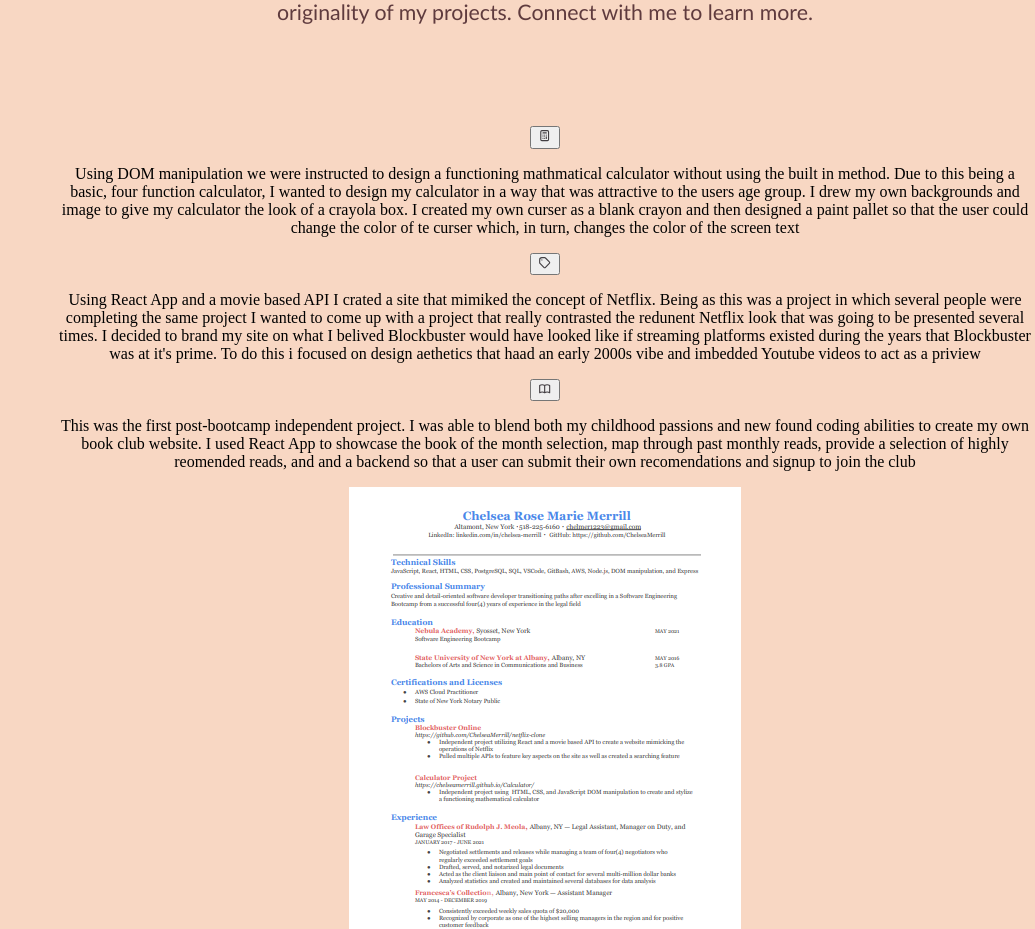
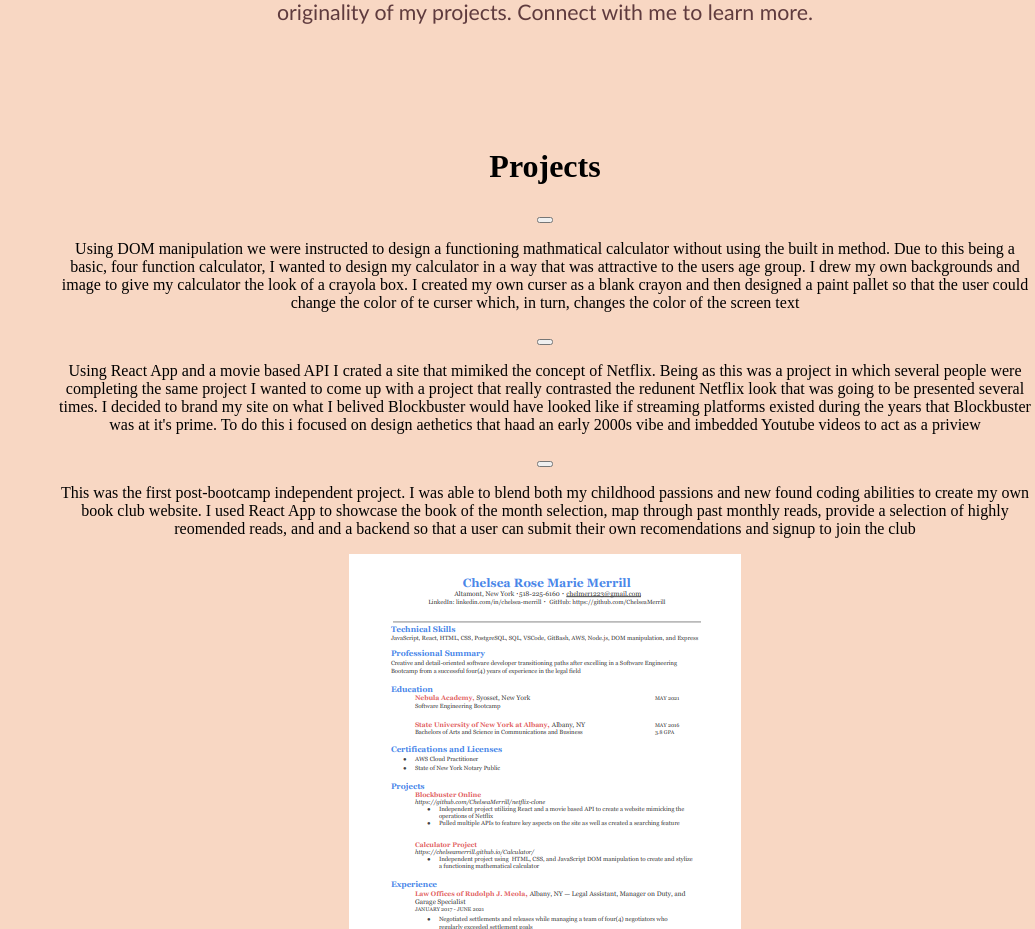
Before and after one commit to ChelseaMerrill/Portfolio, a React (Create React App) app: page / in a window 1280 px wide. Shown: the part 1320-2249 px from the top of the page, without its empty margins (245-1280 px from the left). Built offline with nearby package versions, Linux system fonts and the light colour scheme; a web font is replaced by a local one.

Commit message:
fix: component imports

```diff
--- a/src/Components/About Me/About.js
+++ b/src/Components/About Me/About.js
@@ -1,4 +1,4 @@
-import React, {Component} from 'react';
+import React from 'react';
 import '../../App.css';
 
 function About (){
--- a/src/Components/Homepage/homepage.js
+++ b/src/Components/Homepage/homepage.js
@@ -1,4 +1,4 @@
-import React, {Component} from 'react';
+import React from 'react';
 import About from '../About Me/About';
 import Projects from '../Projects/projects';
 import Res from '../Resume/resume';
--- a/src/Components/LandingPage/landingpage.js
+++ b/src/Components/LandingPage/landingpage.js
@@ -1,4 +1,4 @@
-import React, {Component} from 'react';
+import React from 'react';
 import Typist from 'react-typist';
 
 import '../../App.css';
--- a/src/Components/Navigation/navigatigation.js
+++ b/src/Components/Navigation/navigatigation.js
@@ -1,4 +1,4 @@
-import React, {Component} from 'react';
+import React from 'react';
 import { Link } from 'react-router-dom';
 import ProfilePic from './profile.jpg';
 
--- a/src/Components/Projects/projects.js
+++ b/src/Components/Projects/projects.js
@@ -1,43 +1,29 @@
-import React, {Component} from 'react';
-import { HiOutlineCalculator } from "react-icons/hi";
-import { HiOutlineTag } from "react-icons/hi";
-import { HiOutlineBookOpen } from "react-icons/hi";
-import { IconContext } from "react-icons";
+import React from 'react';
+
 
 import '../../App.css';
 
 function Projects(){
     return (
         <div className= 'projects'>
+            <h1>Projects</h1>
             <div className='calc'>
                 <button type="button"onClick={(e) => {e.preventDefault();window.location.href='https://chelseamerrill.github.io/Calculator/';}}>
-                    <IconContext.Provider value={{ color: "#423E42", className: "calcIcon"}}>
-                        <div>
-                            <HiOutlineCalculator/>
-                        </div>
-                    </IconContext.Provider>
+
                 </button>
                 <p>Using DOM manipulation we were instructed to design a functioning mathmatical calculator without using the built in method.  Due to this being a basic, four function calculator, I wanted to design my calculator in a way that was attractive to the users age group.  I drew my own backgrounds and image to give my calculator the look of a crayola box.  I created my own curser as a blank crayon and then designed a paint pallet so that the user could change the color of te curser which, in turn, changes the color of the screen text </p>
             </div>
 
             <div className='notNetflix'>
                 <button type="button"onClick={(e) => {e.preventDefault();window.location.href='http://google.com';}}>
-                    <IconContext.Provider value={{ color: "#423E42", className: "netflixIcon"}}>
-                        <div>
-                            <HiOutlineTag />
-                        </div>
-                    </IconContext.Provider>
+
                 </button>
                 <p>Using React App and a movie based API I crated a site that mimiked the concept of Netflix.  Being as this was a project in which several people were completing the same project I wanted to come up with a project that really contrasted the redunent Netflix look that was going to be presented several times.  I decided to brand my site on what I belived Blockbuster would have looked like if streaming platforms existed during the years that Blockbuster was at it's prime.  To do this i focused on design aethetics that haad an early 2000s vibe and imbedded Youtube videos to act as a priview </p>
             </div>
 
             <div className='bookBelles'>
                 <button type="button"onClick={(e) => {e.preventDefault();window.location.href='http://thebookbelles.com';}}>
-                    <IconContext.Provider value={{ color: "#423E42", className: "bookIcon"}}>
-                        <div>
-                            <HiOutlineBookOpen />
-                        </div>
-                    </IconContext.Provider>
+
                 </button>
                 <p>This was the first post-bootcamp independent project.  I was able to blend both my childhood passions and new found coding abilities to create my own book club website.  I used React App to showcase the book of the month selection, map through past monthly reads,  provide a selection of highly reomended reads, and and a backend so that a user can submit their own recomendations and signup to join the club </p>
             </div>
--- a/src/Components/Resume/resume.js
+++ b/src/Components/Resume/resume.js
@@ -1,4 +1,4 @@
-import React, {Component} from 'react';
+import React from 'react';
 import Resume from './resume.jpg';
 
 function Res(){
```
Also changed, not shown: src/Components/LandingPage/landingpage.css (added).
